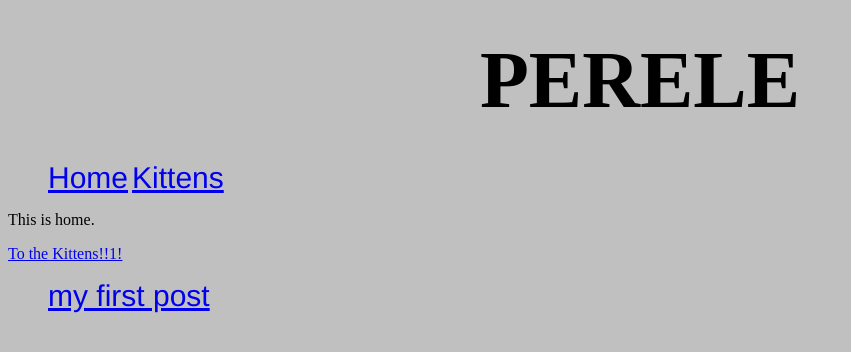
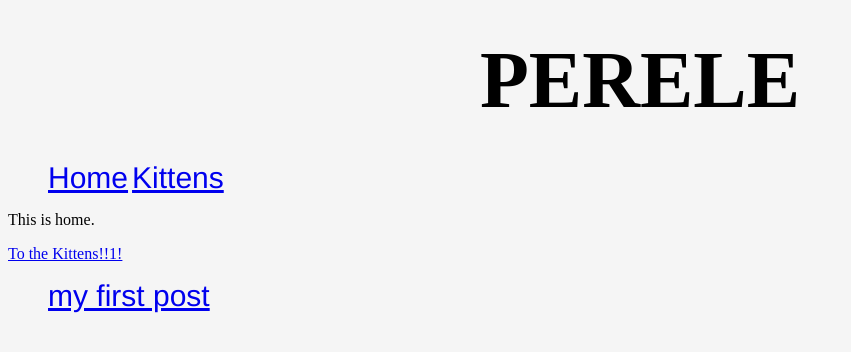
Before and after one commit to Perele/Perele.github.io, a Jekyll site: the page built from index.html, in a window 1280 px wide. Shown: the top 352 px of the page, without its empty margins (0-851 px from the left). Built offline with Jekyll 4.4.1, drawn with Linux system fonts in a browser that asks for light colours.

Commit message:
Update style.css

```diff
--- a/css/style.css
+++ b/css/style.css
@@ -10,7 +10,7 @@ h2 {color: black;
     font-family: Futura;
     text-transform: uppercase;}
 p {color: black;}
-body {background-color: silver;}
+body {background-color: WhiteSmoke;}
 li {display:inline;
     text-align: center;
     font-family: Helvetica;
```
